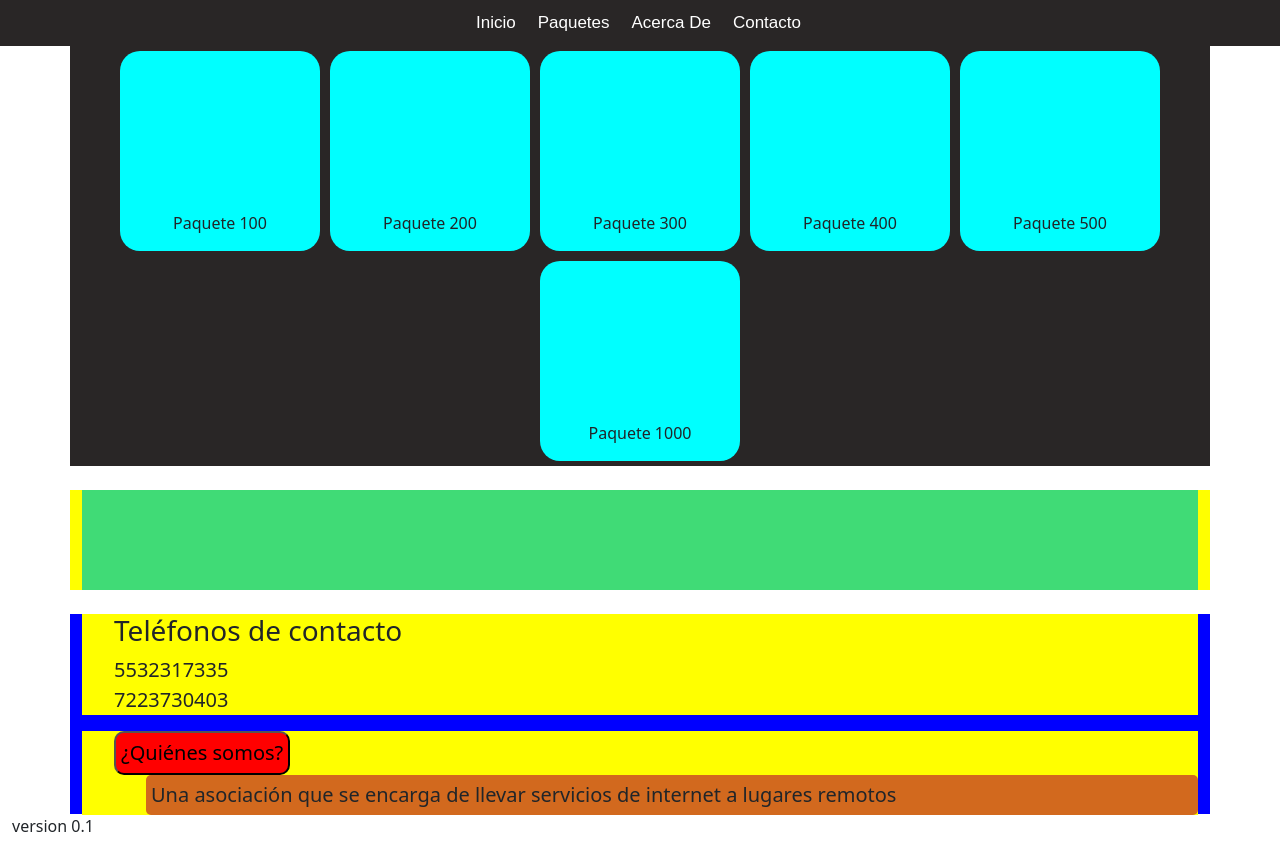
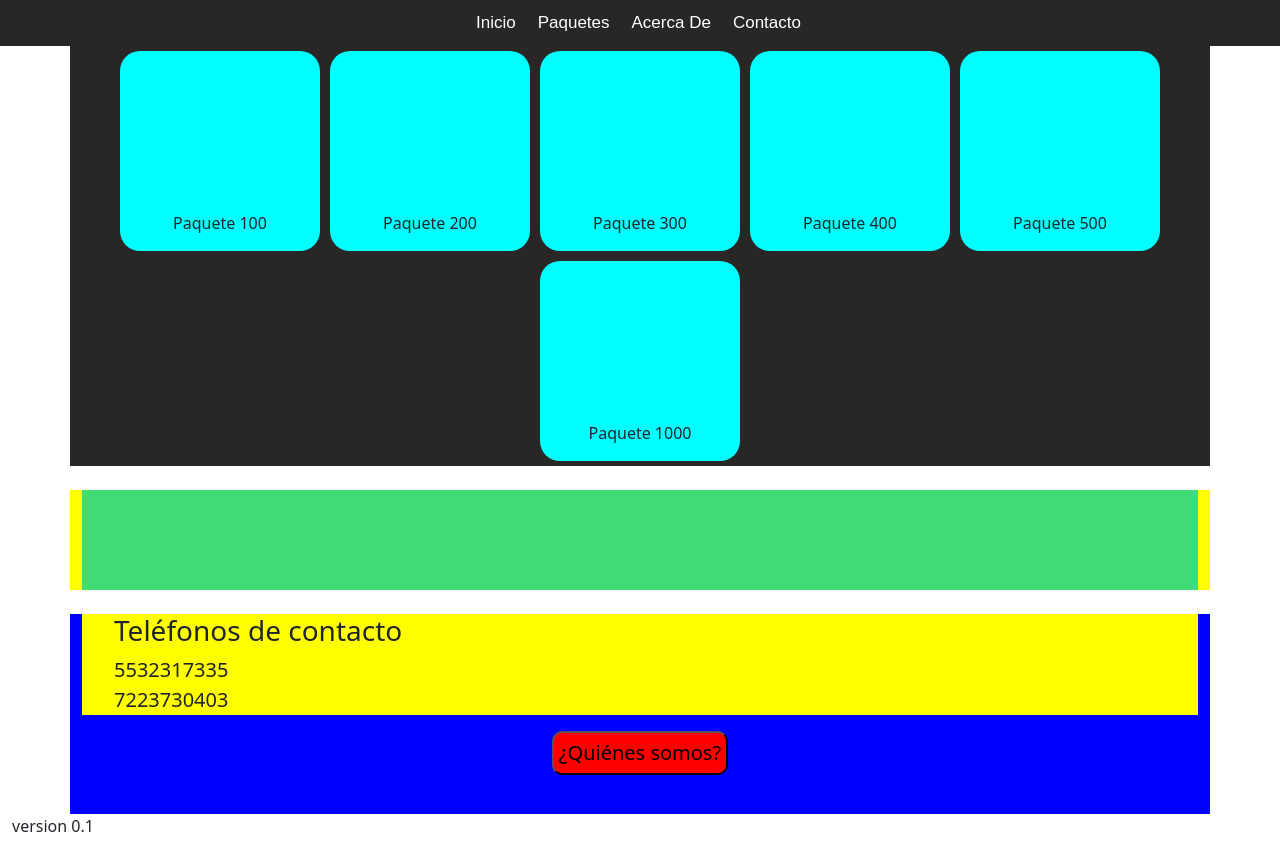
Before and after one commit to Drako9159/localserver, a website: page public/garrita.html in a window 1280 px wide. After the commit the page ends 838 px from the top, so only its background shows below. Drawn offline with nearby package versions, Linux system fonts and the light colour scheme.

Commit message:
add project

```diff
--- a/public/garrita.css
+++ b/public/garrita.css
@@ -54,9 +54,7 @@ ul, ol{
 .nav li:hover > ul {
     display: block;
 }
-.nav li:checked > ul{
-    display: block;
-}
+
 
 
 
@@ -213,7 +211,6 @@ menu{
     80% { opacity: 50%; }
     90% { opacity: 0%; }
     100% { opacity: 0% ;}
-
 }
 #about{
     font-size: 20px;
@@ -224,16 +221,27 @@ menu{
 #about div{
     display: flex;
     justify-content: center;
+    flex-direction: column;
+    align-items: center;
 }
-#about button{
+#about div button{
     border-radius: 10px;
     background-color: red;
     padding: 5px;
+    max-width: 200px;
 }
-#about p{
-    display: block;
+#about div p{
+    display: none;
     position: relative;
     background-color: chocolate;
     border-radius: 5px;
     padding: 5px;
 }
+
+#about div:hover{
+    cursor: pointer;
+}
+#about div:hover > p{
+    cursor: pointer;
+    display: block;
+}
--- a/public/garrita.html
+++ b/public/garrita.html
@@ -73,15 +73,11 @@
                 <li>5532317335</li>
                 <li>7223730403</li>
             </ul>
-            <ul class="about">
-                <li><button>¿Quiénes somos?</button>
-                    <ul><p>Una asociación que se encarga de llevar servicios de internet a lugares remotos</p></ul>
+            <div><button>¿Quiénes somos?</button>
 
-                </li>
+                <p>Somos una empresa privada que lleva servicios</p>
 
-
-            </ul>
-
+            </div>
             <br>
 
         </div>
```
